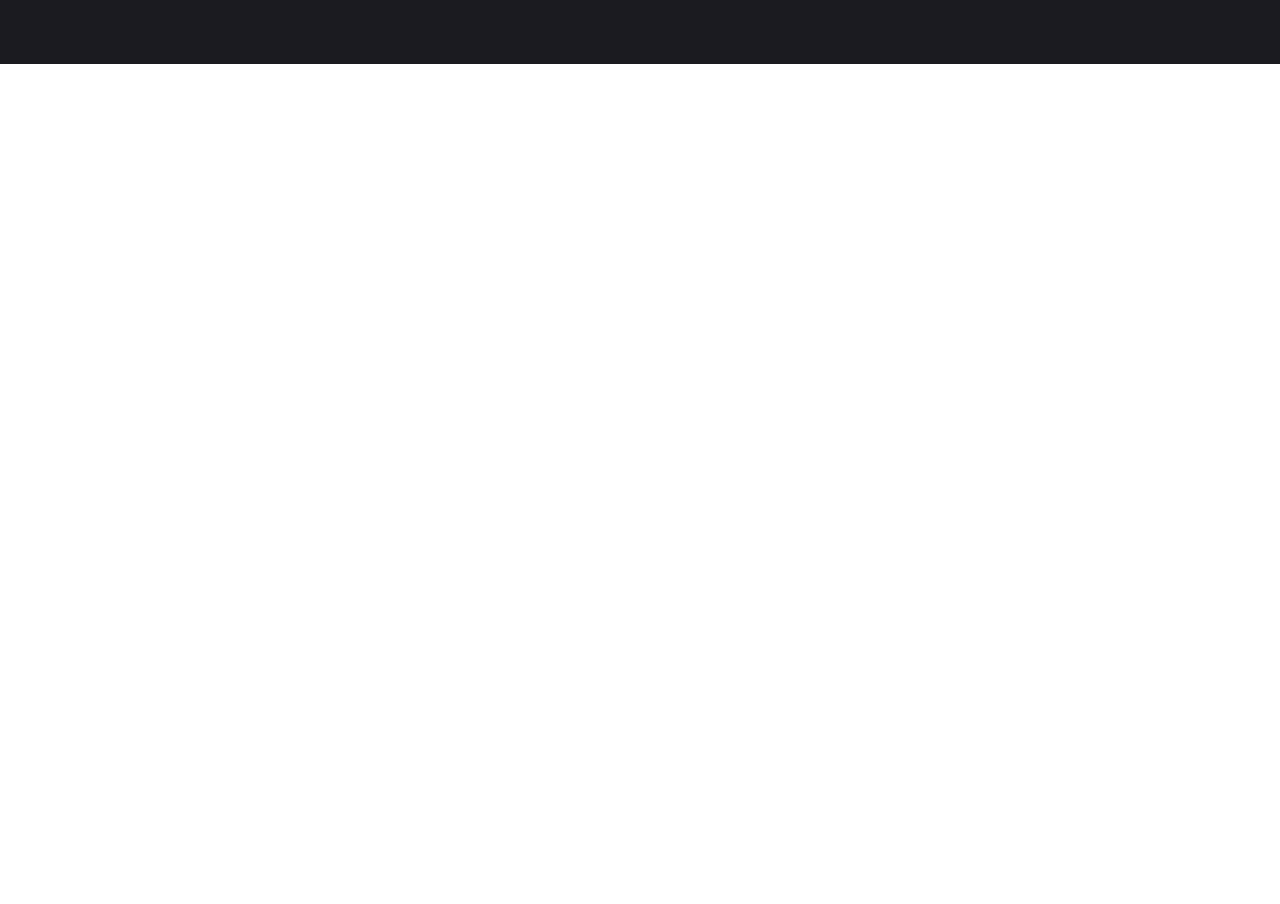
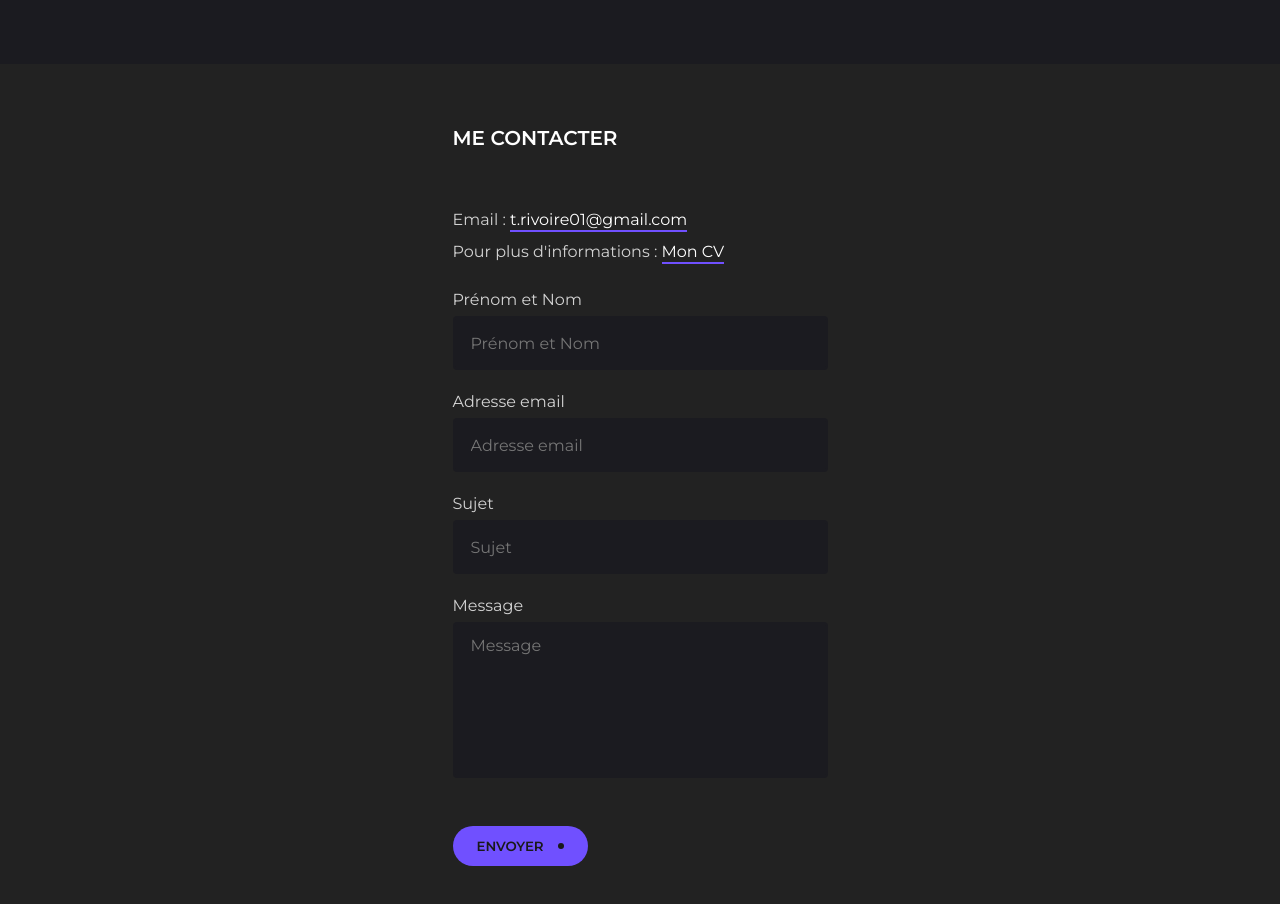
Before and after one commit to thomasr10/portfolio, a React (Vite) app: page / in a window 1280 px wide. Shown: the part 1987-2891 px from the top of the page. Before the commit the page ends 2051 px from the top, so only its background shows below. Built offline with nearby package versions, Linux system fonts and the light colour scheme.

Commit message:
contact section

```diff
--- a/src/App.jsx
+++ b/src/App.jsx
@@ -12,6 +12,7 @@ import SeeProject from "./components/SeeProject"
 import HeroSection from "./components/HeroSection"
 import AboutSection from "./components/AboutSection"
 import ProjectSection from "./components/ProjectSection"
+import ContactSection from "./components/ContactSection"
 
 function App() {
 
@@ -44,6 +45,7 @@ function App() {
         <HeroSection />
         <AboutSection/>
         <ProjectSection/>
+        <ContactSection />
     </>
   )
 }
--- a/src/assets/style/style.css
+++ b/src/assets/style/style.css
@@ -2,6 +2,10 @@
 *:before,
 *:after {
   box-sizing: border-box;
+}
+
+* {
+  scroll-behavior: smooth;
 }
 
 html,
@@ -421,4 +425,75 @@ h2 {
 }
 .project-section h2 {
   text-align: center;
+}
+
+.contact-section {
+  background-color: var(--black-2);
+  padding: 64px 16px;
+}
+.contact-section h2 {
+  color: var(--white-1);
+  margin-bottom: 64px;
+}
+.contact-section p,
+.contact-section a {
+  font-size: 1rem;
+  font-family: var(--montserrat-regular);
+}
+.contact-section p {
+  color: var(--white-2);
+}
+.contact-section a {
+  position: relative;
+  color: var(--white-1);
+}
+.contact-section a::after {
+  content: "";
+  position: absolute;
+  width: 100%;
+  height: 2px;
+  background-color: var(--primary-purple);
+  bottom: -3px;
+  left: 0;
+}
+.contact-section a:hover {
+  cursor: pointer;
+}
+.contact-section .form-container .input-container {
+  display: flex;
+  flex-direction: column;
+  width: 100%;
+}
+.contact-section .form-container .input-container label,
+.contact-section .form-container .input-container input,
+.contact-section .form-container .input-container textarea {
+  font-size: 1rem;
+  color: var(--white-2);
+  font-family: var(--montserrat-regular);
+}
+.contact-section .form-container .input-container input,
+.contact-section .form-container .input-container textarea {
+  margin-top: 8px;
+  background-color: var(--dark-blue);
+  border: solid 2px var(--dark-blue);
+  border-radius: 4px;
+  padding: 12px 16px;
+}
+.contact-section .form-container .input-container input {
+  height: 54px;
+}
+.contact-section .form-container .input-container textarea {
+  height: 156px;
+  resize: none;
+}
+.contact-section .form-container button {
+  margin-top: 48px;
+}
+
+.mt-24 {
+  margin-top: 24px;
+}
+
+.mt-32 {
+  margin-top: 32px;
 }/*# sourceMappingURL=style.css.map */
--- a/src/assets/style/style.scss
+++ b/src/assets/style/style.scss
@@ -4,6 +4,10 @@
 *:before,
 *:after {
     box-sizing: border-box;
+}
+
+* {
+    scroll-behavior: smooth;
 }
 
 html,
@@ -477,3 +481,89 @@ h2 {
         text-align: center;
     }
 }
+
+.contact-section {
+    background-color: var(--black-2);
+    padding: 64px 16px;
+
+    h2 {
+        color: var(--white-1);
+        margin-bottom: 64px;
+    }
+
+    p,
+    a {
+        font-size: 1rem;
+        font-family: var(--montserrat-regular);
+    }
+
+    p {
+        color: var(--white-2);
+    }
+
+    a {
+        position: relative;
+        color: var(--white-1);
+
+        &::after {
+            content: '';
+            position: absolute;
+            width: 100%;
+            height: 2px;
+            background-color: var(--primary-purple);
+            bottom: -3px;
+            left: 0;
+        }
+
+        &:hover {
+            cursor: pointer;
+        }
+    }
+
+    .form-container {
+        .input-container {
+            display: flex;
+            flex-direction: column;
+            width: 100%;
+
+            label,
+            input,
+            textarea {
+                font-size: 1rem;
+                color: var(--white-2);
+                font-family: var(--montserrat-regular);
+            }
+
+            input,
+            textarea {
+                margin-top: 8px;
+                background-color: var(--dark-blue);
+                border: solid 2px var(--dark-blue);
+                border-radius: 4px;
+                padding: 12px 16px;
+            }
+
+            input {
+                height: 54px;
+            }
+
+            textarea {
+                height: 156px;
+                resize: none;
+            }
+        }
+
+        button {
+            margin-top: 48px;
+        }
+    }
+
+}
+
+.mt-24 {
+    margin-top: 24px;
+}
+
+.mt-32 {
+    margin-top: 32px;
+}
--- a/src/components/AboutSection.jsx
+++ b/src/components/AboutSection.jsx
@@ -5,6 +5,10 @@ import SocialsButton from "./SocialsButton";
 import StackLabel from "./StackLabel";
 
 function AboutSection() {
+
+    function downloadResume () {
+        window.open('/CV/RIVOIRE_Thomas - CV.pdf','_blank')
+    }
 
     return (
         <section className="about-section">
@@ -15,7 +19,7 @@ function AboutSection() {
                 <p className="white-txt-regular">Cette formation me permettra de travailler sur des projets concrets en développement web, mobile, desktop et même jeux vidéo 2D/3D, mais aussi d’approfondir mes compétences en bases de données (SQL/NoSQL) et en gestion de systèmes d’information (DevOps, management de projet, travail en équipe).</p>
                 <p className="white-txt-regular-low">Curieux et motivé, je recherche activement une alternance qui me permettra de mettre en pratique mes compétences techniques, de contribuer à des projets réels et de continuer à progresser aux côtés de professionnels expérimentés.</p>
                 <div className="btn-container">
-                    <MainButton children={"Télécharger mon CV"} />
+                    <MainButton type={'button'} children={"Télécharger mon CV"} onClick={downloadResume}/>
                     <SocialsButton link={'https://github.com/thomasr10'}>
                         <FontAwesomeIcon icon={faGithub} />
                     </SocialsButton>
--- /dev/null
+++ b/src/components/ContactSection.jsx
@@ -0,0 +1,49 @@
+import { useState } from "react";
+import MainButton from "./MainButton";
+
+function ContactSection () {
+
+    const [name, setName] = useState('');
+    const [mail, setMail] = useState('');
+    const [subject, setSubject] = useState('');
+    const [message, setMessage] = useState('');
+
+    function sendEmail () {
+        alert(`${name}, ${mail}, ${subject}, ${message}`)
+    }
+
+    return (
+        <section className="contact-section">
+            <div className="raw-limit-size center">
+                <div>
+                    <h2>Me contacter</h2>
+                    <p>Email : <a href="mailto:t.rivoire01@gmail.com">t.rivoire01@gmail.com</a></p>
+                    <p className="mt-16">Pour plus d'informations : <a href="/CV/RIVOIRE_Thomas - CV.pdf" target="blank">Mon CV</a></p>
+                </div>
+                <div className="form-container">
+                    <form onSubmit={sendEmail}>
+                        <div className="input-container mt-32">
+                            <label htmlFor="name">Prénom et Nom</label>
+                            <input type="text" name="name" id="name" required placeholder="Prénom et Nom" onChange={(e) => { setName(e.target.value)}}/>
+                        </div>
+                        <div className="input-container mt-24">
+                            <label htmlFor="mail">Adresse email</label>
+                            <input type="mail" name="mail" id="mail" required placeholder="Adresse email" onChange={(e) => { setMail(e.target.value)}}/>
+                        </div>
+                        <div className="input-container mt-24">
+                            <label htmlFor="subject">Sujet</label>
+                            <input type="text" name="subject" id="subject" required placeholder="Sujet" onChange={(e) => { setSubject(e.target.value)}}/>
+                        </div>
+                        <div className="input-container mt-24">
+                            <label htmlFor="message">Message</label>
+                            <textarea name="message" id="message" required placeholder="Message" onChange={(e) => { setMessage(e.target.value)}}></textarea>
+                        </div>
+                        <MainButton children={"Envoyer"} type={'submit'}/>
+                    </form>
+                </div>
+            </div>
+        </section>
+    )
+}
+
+export default ContactSection;
--- a/src/components/HeroSection.jsx
+++ b/src/components/HeroSection.jsx
@@ -17,7 +17,7 @@ function HeroSection() {
                         <p>Développeur web & mobile en formation, je recherche une alternance pour mettre mes compétences au service de projets concrets</p>
                     </div>
                     <div className="btn-container">
-                        <MainButton children={"Me contacter"} />
+                        <MainButton children={"Me contacter"} type={'button'}/>
                         <SocialsButton link={'https://github.com/thomasr10'}>
                             <FontAwesomeIcon icon={faGithub} />
                         </SocialsButton>
--- a/src/components/MainButton.jsx
+++ b/src/components/MainButton.jsx
@@ -1,7 +1,7 @@
-function MainButton ({ children, onClick }) {
+function MainButton ({ children, onClick, type }) {
 
     return (
-        <button className="btn" onClick={onClick}>
+        <button className="btn" onClick={onClick} type={type}>
             { children }
             <div className="dot"></div>
         </button>
```
Also changed, not shown: 2 other files (tests, documents, lock files or other folders).
